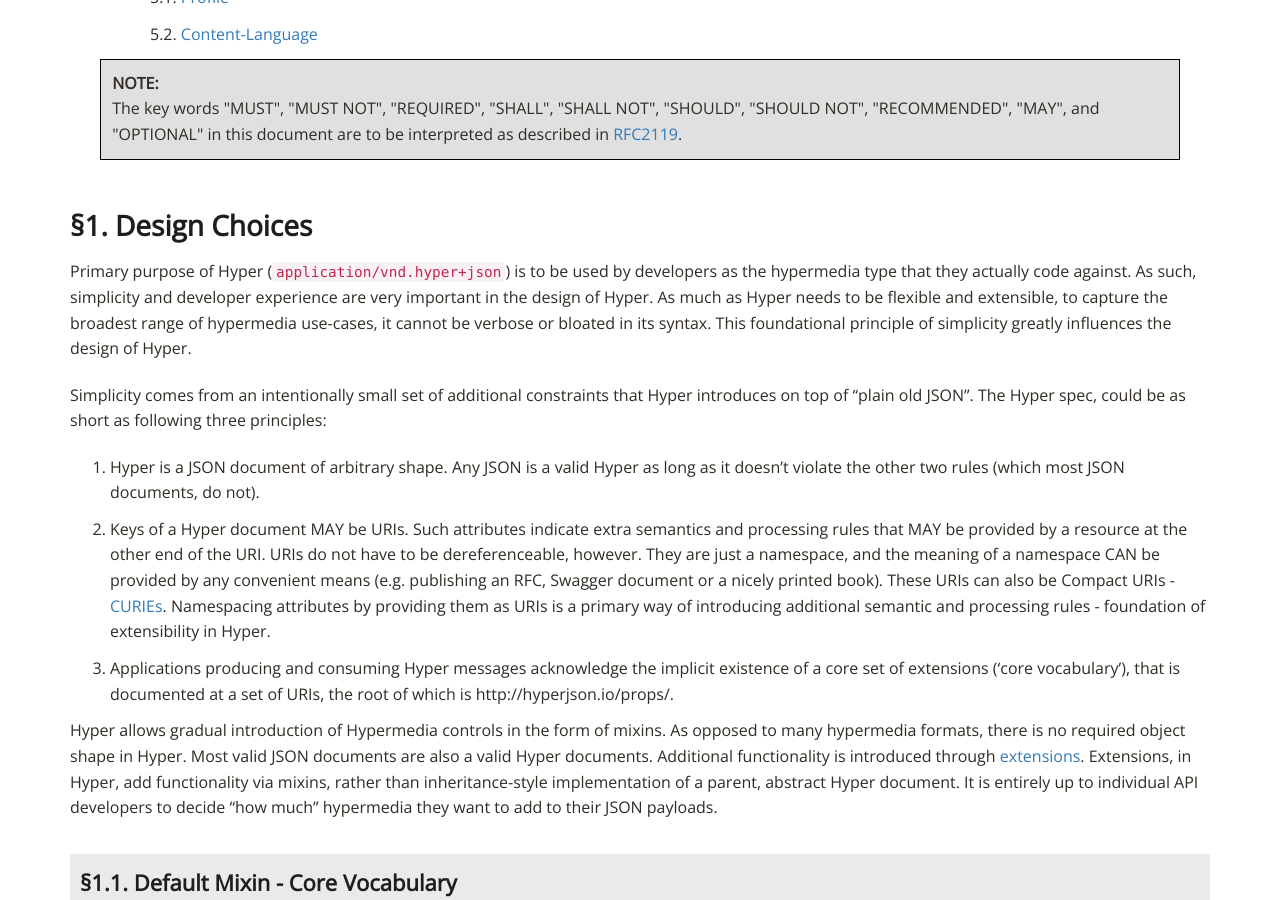
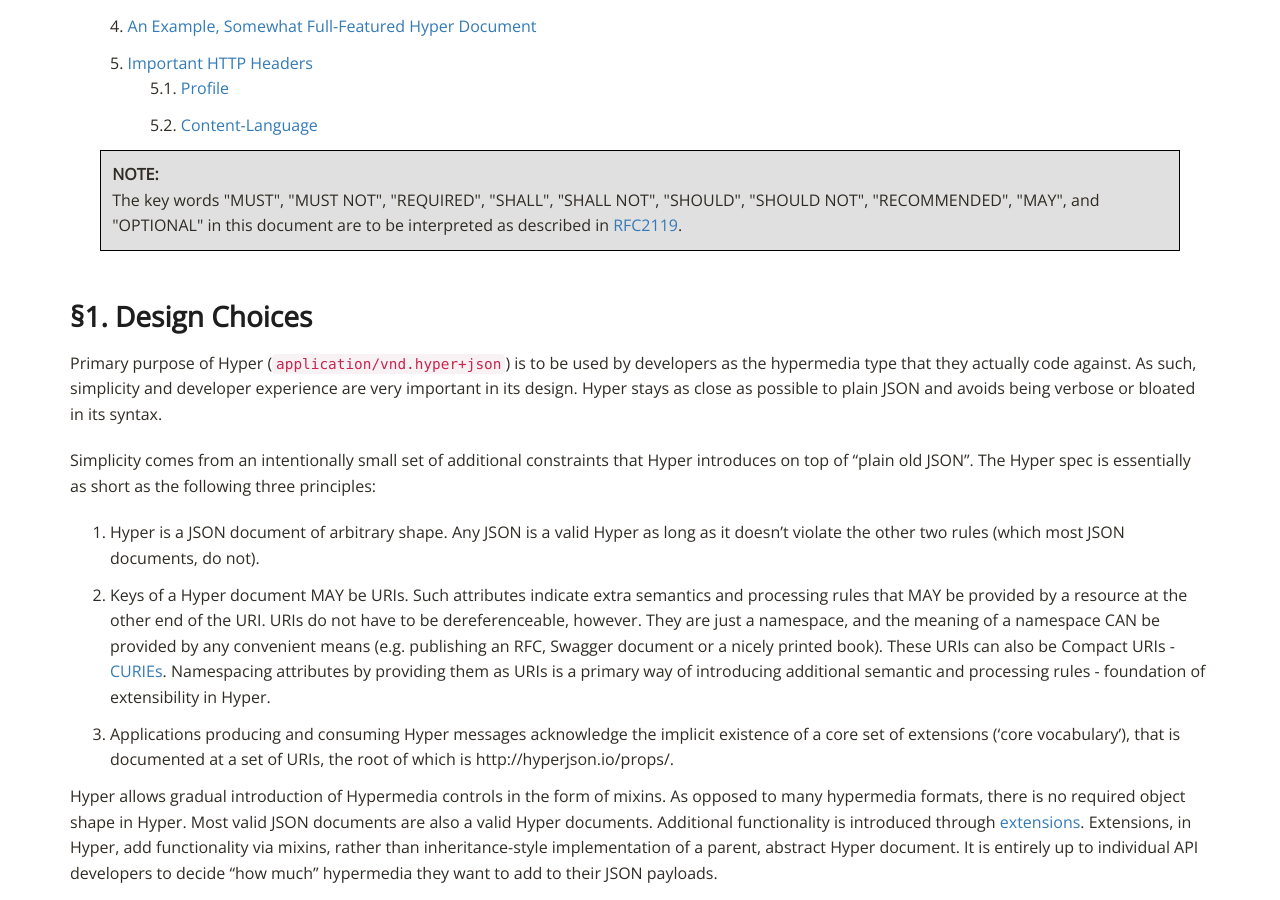
Before and after one commit to inadarei/hyper, a Jekyll site: the page built from spec.md, in a window 1280 px wide and 900 px high, scrolled down 1698 px. Built offline with Jekyll 4.4.1, drawn with Linux system fonts in a browser that asks for light colours; nearby versions of some CDN libraries; some of the changed text lies outside the part shown.

Commit message:
edited design principles

```diff
--- a/_includes/authors_updates.html
+++ b/_includes/authors_updates.html
@@ -4,11 +4,24 @@
   <dt>Authors:</dt>
   <dd><a href="https://twitter.com/inadarei">Irakli Nadareishvili</a>,
       <a href="https://github.com/randallsquared">Randall Randall</a></dd>
+  <dt>Status:</dt>
+      <!--<dd><span class="reg-approved">Preparing for IANA Submission</span></dd>-->
+      <dd><span class="reg-draft">Preparing for IANA Submission</span></dd>
   <dt>Dates:</dt>
   <dd>
     2017-12-16 (Created)<br>
   </dd>
-  <dt>Status:</dt>
-  <!--<dd><span class="reg-approved">Preparing for IANA Submission</span></dd>-->
-  <dd><span class="reg-draft">Preparing for IANA Submission</span></dd>
+  <dt>Proposed IANA Mime Type:</dt>
+  <dd><code>application/vnd.hyper+json</code></dd>
+  <dt>Supported H-Factors:</dt>
+  <dd><a href="http://amundsen.com/hypermedia/hfactor/#LE">[LE]</a>,
+      <a href="http://amundsen.com/hypermedia/hfactor/#LO">[LO]</a>,
+      <a href="http://amundsen.com/hypermedia/hfactor/#LT">[LT]</a>,
+      <a href="http://amundsen.com/hypermedia/hfactor/#LN">[LN]</a>,
+      <a href="http://amundsen.com/hypermedia/hfactor/#LI">[LI]</a>,
+      <a href="http://amundsen.com/hypermedia/hfactor/#CR">[CR]</a>,
+      <a href="http://amundsen.com/hypermedia/hfactor/#CU">[CU]</a>,
+      <a href="http://amundsen.com/hypermedia/hfactor/#CM">[CM]</a>,
+      <a href="http://amundsen.com/hypermedia/hfactor/#CL">[CL]</a>
+  </dd>
 </dl>
--- a/_includes/design-choices.md
+++ b/_includes/design-choices.md
@@ -1,15 +1,14 @@
 ### Design Choices
 
-Primary purpose of Hyper (`application/vnd.hyper+json`) is to be used by developers
-as the hypermedia type that they actually code against. As such, simplicity and
-developer experience are very important in the design of Hyper. As much as Hyper
-needs to be flexible and extensible, to capture the broadest range of hypermedia
-use-cases, it cannot be verbose or bloated in its syntax. This foundational
-principle of simplicity greatly influences the design of Hyper.
+Primary purpose of Hyper (`application/vnd.hyper+json`) is to be used by
+developers as the hypermedia type that they actually code against. As such,
+simplicity and developer experience are very important in its design. Hyper
+stays as close as possible to plain JSON and avoids being verbose or bloated
+in its syntax.
 
 Simplicity comes from an intentionally small set of additional constraints that
-Hyper introduces on top of "plain old JSON". The Hyper spec, could be as short as
-following three principles:
+Hyper introduces on top of "plain old JSON". The Hyper spec is essentially as
+short as the following three principles:
 
 1. Hyper is a JSON document of arbitrary shape. Any JSON is a valid Hyper as
    long as it doesn't violate the other two rules (which most JSON documents,
```
Also changed, not shown: application.md (+11 -10 lines).
